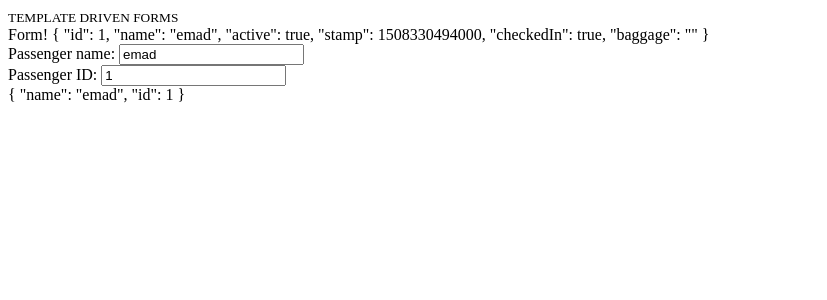
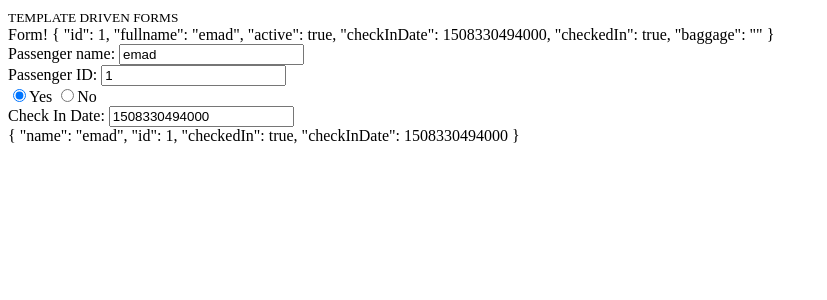
Before and after one commit to starmarketing/Angular-UltimateCourse, an Angular app: page / in a window 1280 px wide. Shown: the top 300 px of the page, without its empty margins (0-827 px from the left). Built offline with nearby package versions, Linux system fonts and the light colour scheme; data requests are answered from the project's data file.

Commit message:
Binding to radio completed

```diff
--- a/db.json
+++ b/db.json
@@ -2,26 +2,26 @@
   "passengers": [
     {
       "id": 1,
-      "name": "emad",
+      "fullname": "emad",
       "active": true,
-      "stamp": 1508330494000,
+      "checkInDate": 1508330494000,
       "checkedIn": true,
       "baggage": ""
     },
     {
       "id": 2,
-      "name": "waleed",
+      "fullname": "waleed",
       "active": false,
-      "stamp": null,
+      "checkInDate": null,
       "baggage": "",
 
       "checkedIn": false
     },
     {
       "id": 3,
-      "name": "hannan",
+      "fullname": "hannan",
       "active": false,
-      "stamp": null,
+      "checkInDate": null,
       "baggage": "",
       "checkedIn": false
     }
--- a/src/app/passenger-dashboard/components/passenger-detail/passenger-detail.component.html
+++ b/src/app/passenger-dashboard/components/passenger-detail/passenger-detail.component.html
@@ -1,9 +1,9 @@
 <span class="status">
-  {{ detail.name }}
+  {{ detail.fullname }}
   <div *ngIf="editing">
     <input
       type="text"
-      [value]="detail.name"
+      [value]="detail.fullname"
       (input)="onNameChange(name.value)"
       #name
     />
--- a/src/app/passenger-dashboard/components/passenger-detail/passenger-detail.component.ts
+++ b/src/app/passenger-dashboard/components/passenger-detail/passenger-detail.component.ts
@@ -40,7 +40,7 @@ export class PassengerDetailComponent implements OnInit, OnChanges {
   }
 
   onNameChange(value: string) {
-    this.detail.name = value;
+    this.detail.fullname = value;
   }
 
   toggleEdit() {
--- a/src/app/passenger-dashboard/components/passenger-form/passenger-form.component.html
+++ b/src/app/passenger-dashboard/components/passenger-form/passenger-form.component.html
@@ -3,7 +3,7 @@
   Form! {{ detail | json }}
   <div>
     Passenger name:
-    <input type="text" name="name" [ngModel]="detail?.name" />
+    <input type="text" name="name" [ngModel]="detail?.fullname" />
   </div>
 
   <div>
@@ -11,5 +11,32 @@
     <input type="number" name="id" [ngModel]="detail?.id" />
   </div>
 
+  <div>
+    <label>
+      <input
+        type="radio"
+        [value]="true"
+        name="checkedIn"
+        [ngModel]="detail?.checkedIn"
+        (ngModelChange)="toggleCheckIn($event)"
+        />Yes
+    </label>
+    <label>
+        <input
+        type="radio"
+        [value]="false"
+        name="checkedIn"
+        [ngModel]="detail?.checkedIn"
+        (ngModelChange)="toggleCheckIn($event)"
+        />No
+    </label>
+  </div>
+
+  <div *ngIf="form.value.checkedIn">
+    Check In Date:
+    <input type="number" name="checkInDate" [ngModel]="detail?.checkInDate">
+  </div>
+
+
   {{ form.value | json }}
 </form>
--- a/src/app/passenger-dashboard/components/passenger-form/passenger-form.component.ts
+++ b/src/app/passenger-dashboard/components/passenger-form/passenger-form.component.ts
@@ -10,10 +10,16 @@ export class PassengerFormComponent implements OnInit {
 
   @Input()
   detail: Passenger | undefined;
+  // detail?: Passenger = {} as Passenger;
 
   constructor() { }
 
   ngOnInit(): void {
   }
 
+  toggleCheckIn(checkedIn: boolean) {
+    if(checkedIn) {
+      this.detail!.checkInDate = Date.now();
+    }
+  }
 }
--- a/src/app/passenger-dashboard/models/passenger.interface.ts
+++ b/src/app/passenger-dashboard/models/passenger.interface.ts
@@ -1,8 +1,8 @@
 export interface Passenger {
   id: number;
-  name: string;
+  fullname: string;
+  checkedIn: boolean;
+  checkInDate?: number ;
+  baggage: string;
   active: boolean;
-  stamp: number | null;
-  checkedIn: boolean;
-  baggage: string;
 }
```
Also changed, not shown: tsconfig.json (+9 -1 lines).
